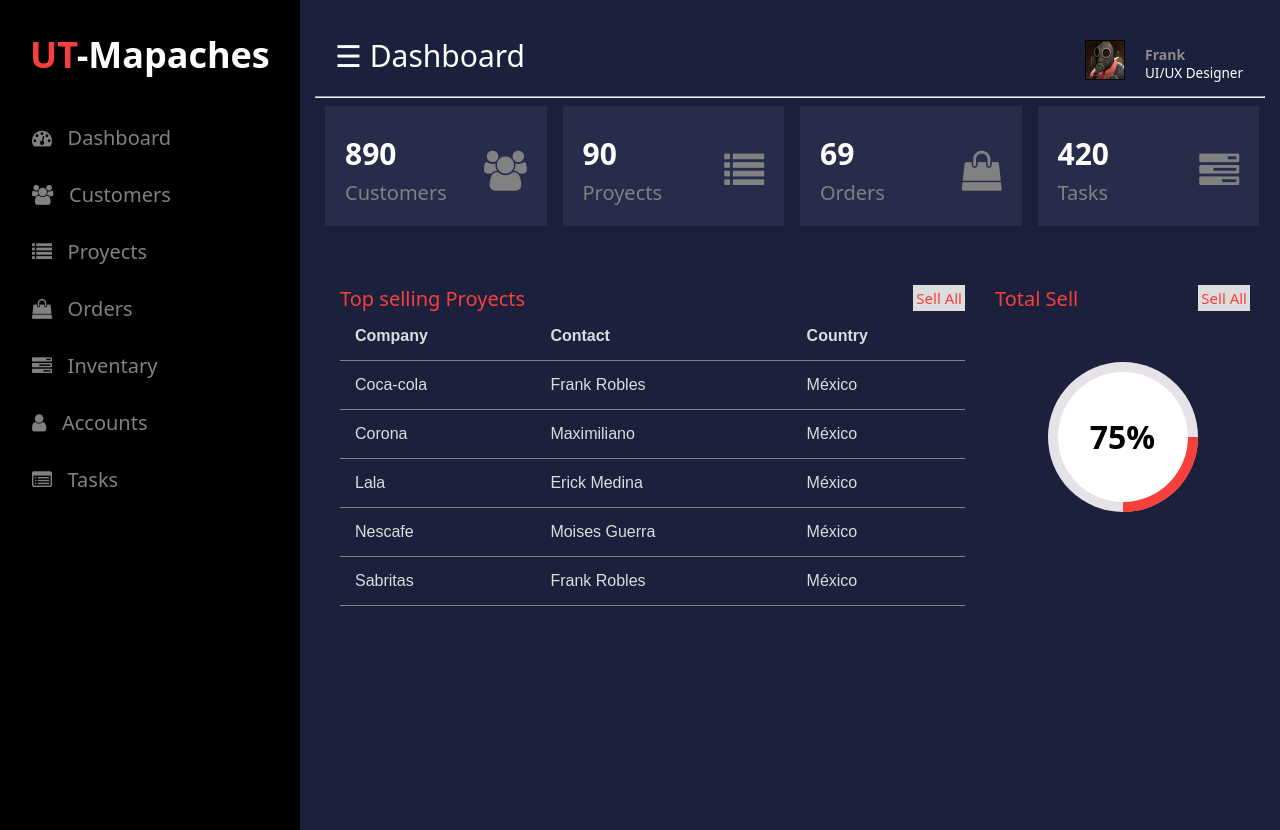
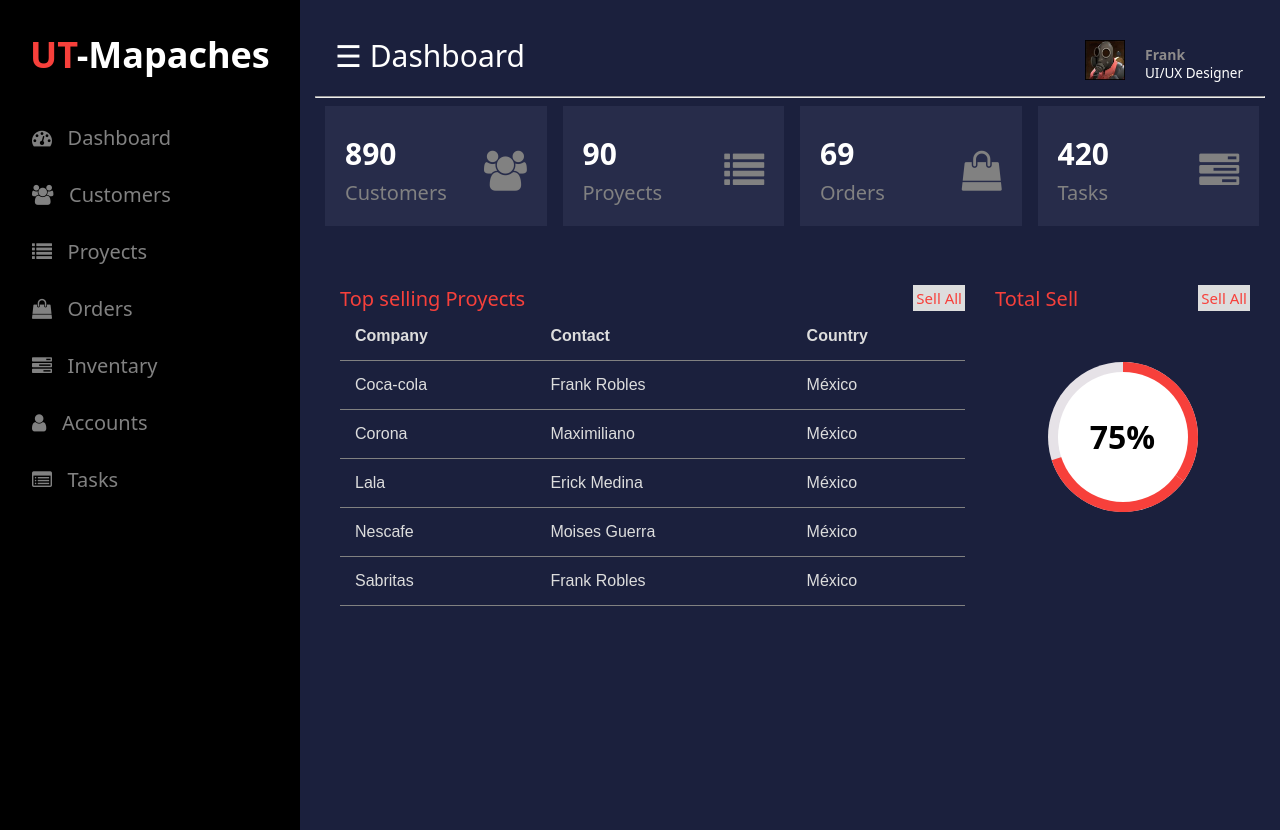
Before and after one commit to Franky-uts/Dashboard-uts, a plain HTML site: page index.html in a window 1280 px wide. Drawn offline with nearby package versions, Linux system fonts and the light colour scheme.

Commit message:
Update dashboard.css

```diff
--- a/css/dashboard.css
+++ b/css/dashboard.css
@@ -217,16 +217,16 @@ td, th
     clip: rect(0px, 75px, 150px, 0px);
     background-color: #f7403b;
 }
-.circle-wrap .circle .mask.fill,
+.circle-wrap .circle .mask.full,
 .circle-wrap .circle .fill
 {
     animation: fill ease-in-out 3s;
-    transform: rotate(270deg);
+    transform: rotate(126deg);
 }
 @keyframes fill
 {
     0% {transform: rotate(0deg);}
-    100% {transform: rotate(270deg);}
+    100% {transform: rotate(126deg);}
 }
 .circle-wrap .inside-circle
 {
```
